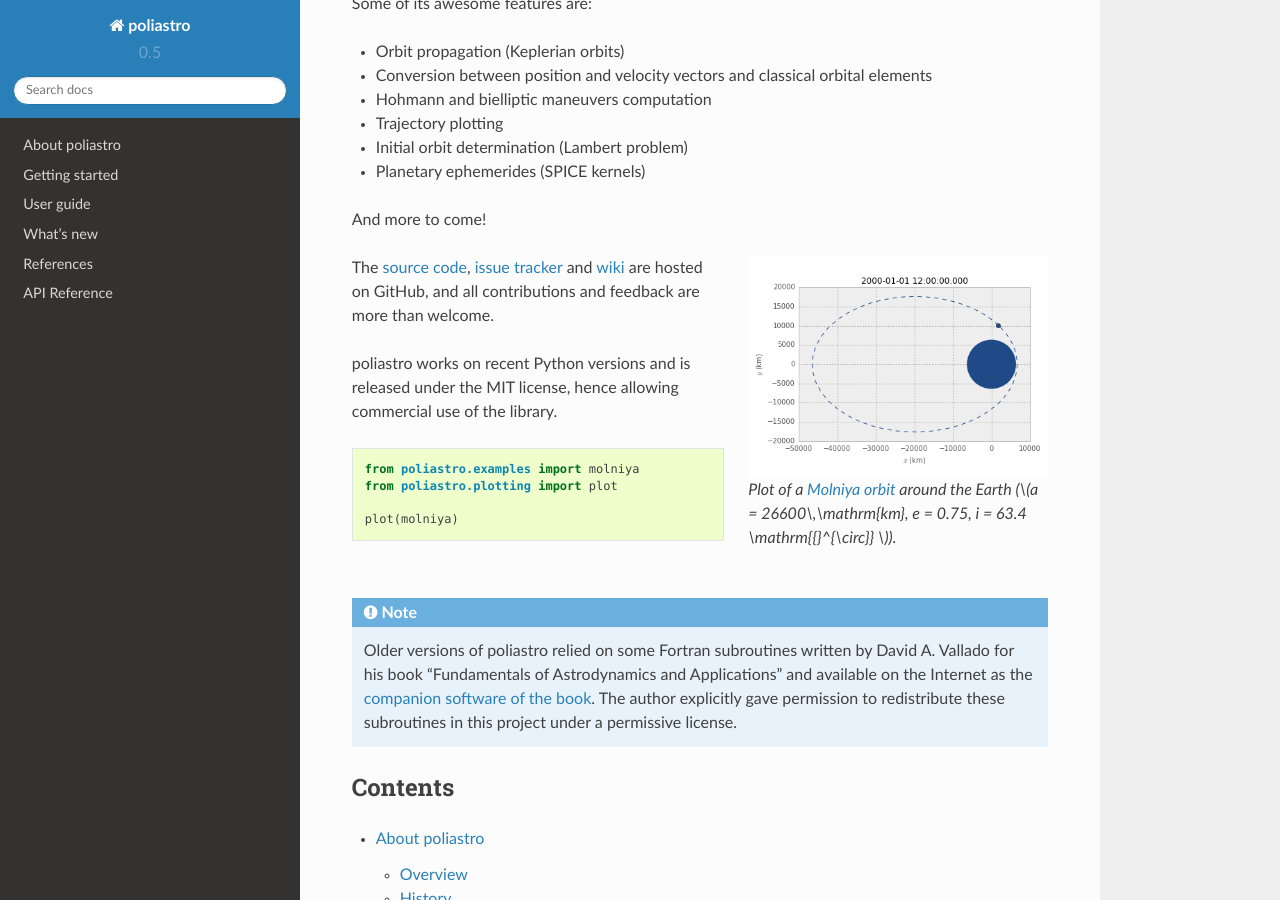
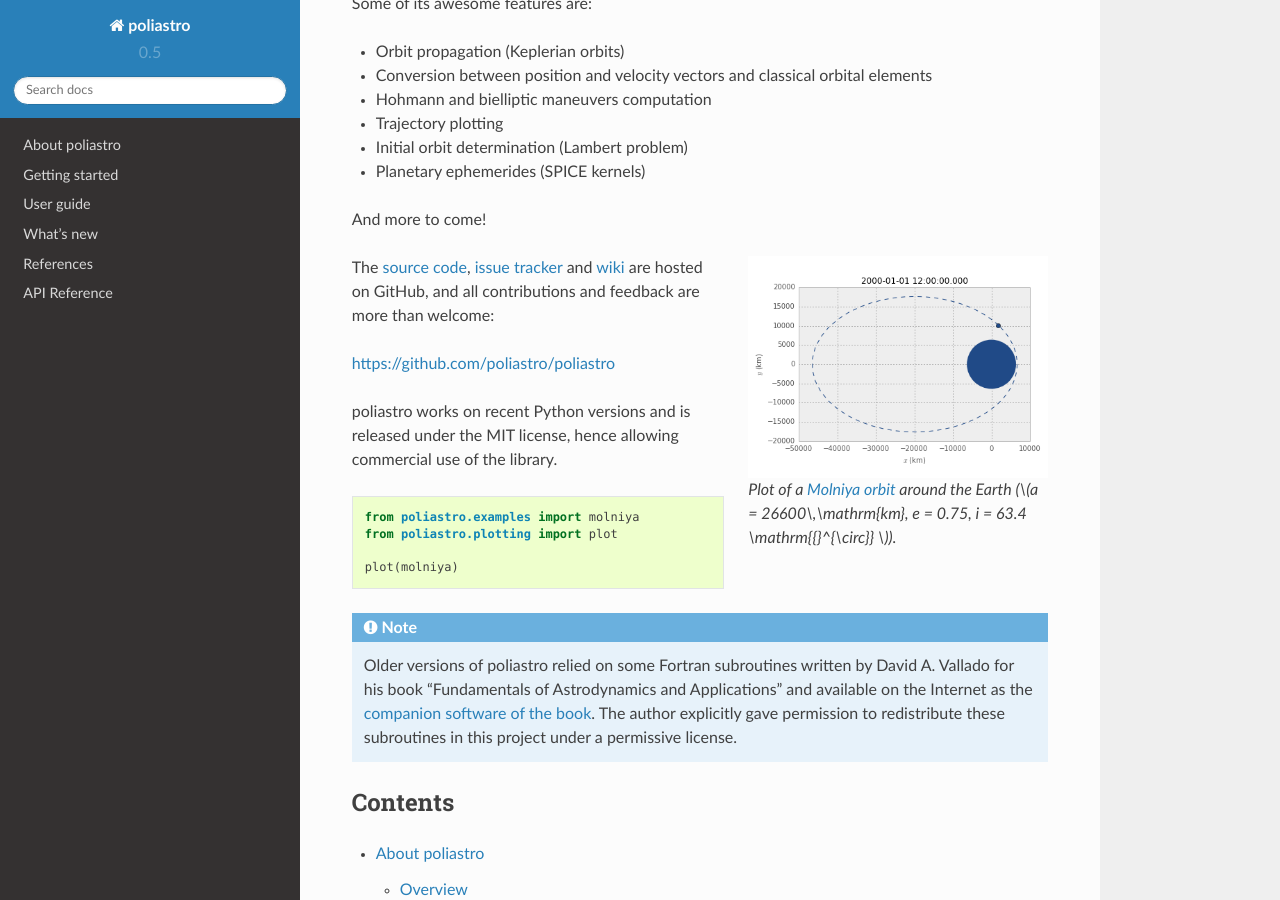
Before and after one commit to poliastro/poliastro, a Sphinx documentation site: the page built from docs/source/index.rst, in a window 1280 px wide and 900 px high, scrolled down 455 px. Built offline with Sphinx 7.4.7 and the Read the Docs theme 2.0.0, drawn with Linux system fonts in a browser that asks for light colours; some of the changed lines change nothing that is shown.

Commit message:
Add explicit GitHub link to docs index

```diff
--- a/docs/source/index.rst
+++ b/docs/source/index.rst
@@ -30,7 +30,9 @@ And more to come!
    i = 63.4 \\mathrm{{}^{\\circ}} \\)).
 
 The `source code`_, `issue tracker`_ and `wiki`_ are hosted on GitHub, and all
-contributions and feedback are more than welcome.
+contributions and feedback are more than welcome:
+
+https://github.com/poliastro/poliastro
 
 .. _`source code`: https://github.com/poliastro/poliastro
 .. _`issue tracker`: https://github.com/poliastro/poliastro/issues
```
